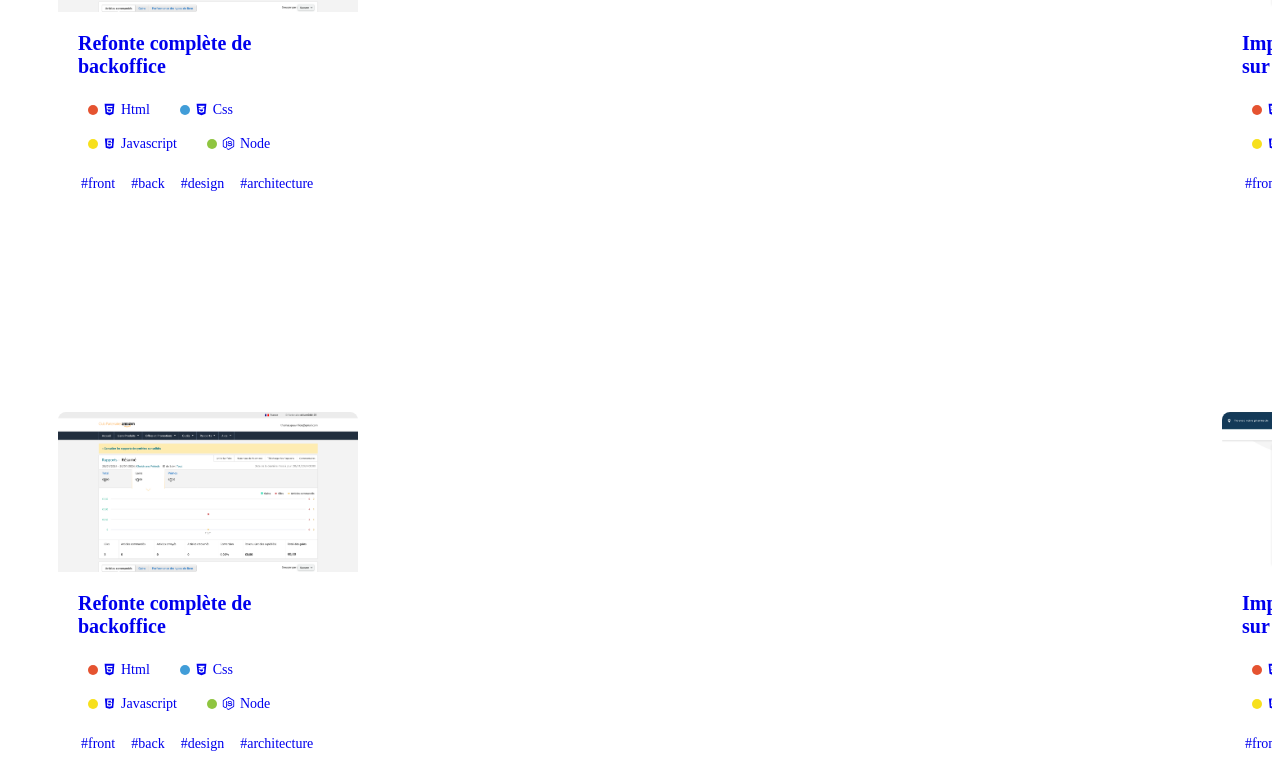
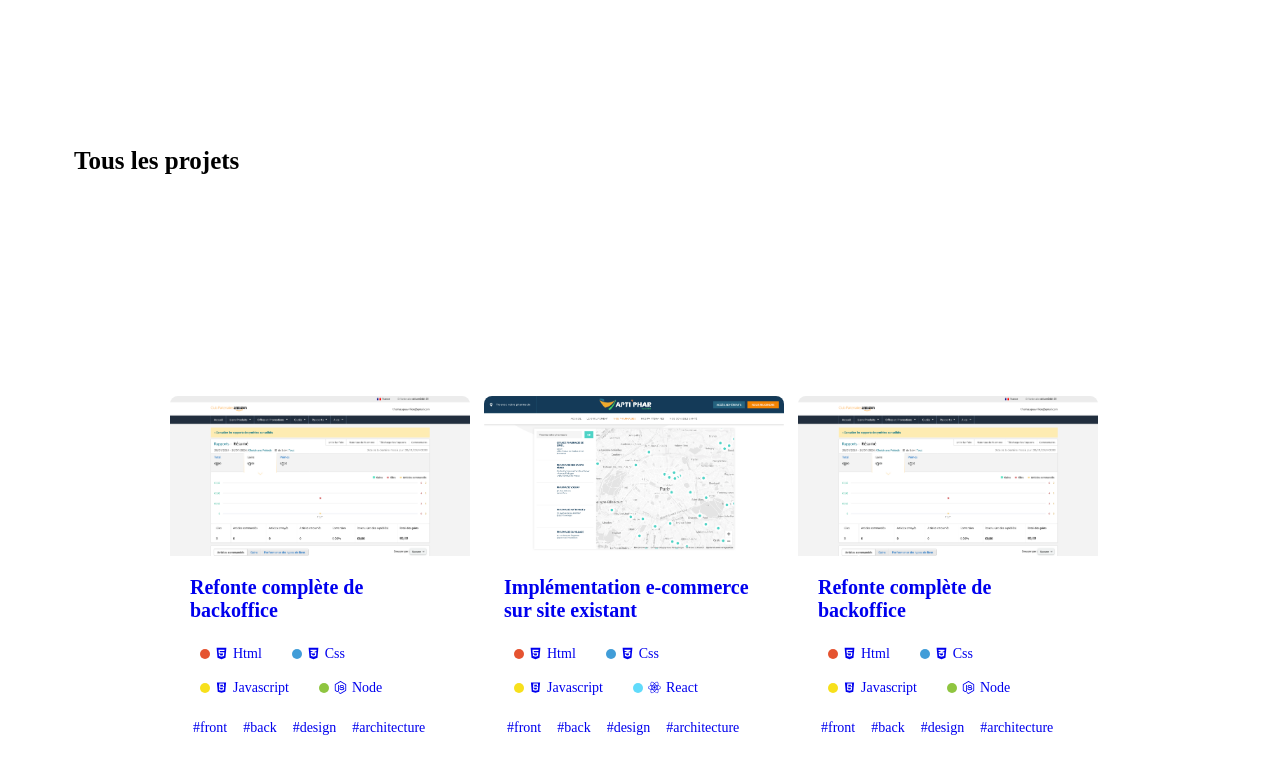
Before and after one commit to gouvrillon/site_perso, a Next.js app: page /Home/Home in a window 1280 px wide. Shown: the part 298-1060 px from the top of the page. Built offline with nearby package versions, Linux system fonts and the light colour scheme.

Commit message:
feat : finalize carousel

```diff
--- /dev/null
+++ b/components/Carousel/Carousel.css
@@ -0,0 +1,45 @@
+.Carousel {
+  width: 100%;
+  display: flex;
+}
+
+.Carousel__container {
+  margin: 0px auto 0px auto;
+  width: 1260px;
+}
+
+@media screen and (max-width: 1420px) {
+  .Carousel__container {
+    width: 940px;
+  }
+}
+
+@media screen and (max-width: 1100px) {
+  .Carousel__container {
+    width: 620px;
+  }
+}
+
+@media screen and (max-width: 780px) {
+  .Carousel__container {
+    width: 310px;
+  }
+}
+
+.CarouselArrow::before {
+  color: var(--color-violet);
+  font-size: 70px;
+  opacity: 1;
+}
+
+.CarouselArrow--darkMode::before {
+  color: var(--color-dark-white);
+}
+
+.CarouselArrow--prev {
+  left: -80px !important;
+}
+
+.CarouselArrow--next {
+  right: -15px !important;
+}
--- /dev/null
+++ b/components/Carousel/Carousel.jsx
@@ -0,0 +1,80 @@
+import React from "react";
+import Slider from "react-slick";
+import "slick-carousel/slick/slick.css";
+import "slick-carousel/slick/slick-theme.css";
+import { bool, arrayOf, node, string, func, object } from "prop-types";
+import "./Carousel.css";
+import classnames from "classnames";
+import isEqual from "lodash/isEqual";
+
+const CarouselArrow = ({ className, style, onClick, darkMode, type }) => {
+  return (
+    <div
+      className={classnames(`${className} CarouselArrow`, {
+        "CarouselArrow--darkMode": darkMode,
+        "CarouselArrow--prev": isEqual(type, "PREV"),
+        "CarouselArrow--next": isEqual(type, "NEXT"),
+      })}
+      style={{
+        ...style,
+        zIndex: "1",
+        ...(isEqual(type, "PREV") && { left: "50px" }),
+        ...(isEqual(type, "NEXT") && { right: "100px" }),
+      }}
+      onClick={onClick}
+    />
+  );
+};
+
+CarouselArrow.propTypes = {
+  type: string.isRequired,
+  darkMode: bool,
+  className: string,
+  style: object,
+  onClick: func,
+};
+
+const Carousel = ({ darkMode, slides }) => {
+  var settings = {
+    infinite: true,
+    autoplay: false,
+    slidesToShow: 4,
+    slidesToScroll: 4,
+    prevArrow: <CarouselArrow darkMode={darkMode} type="PREV" />,
+    nextArrow: <CarouselArrow darkMode={darkMode} type="NEXT" />,
+    responsive: [
+      {
+        breakpoint: 1420,
+        settings: {
+          slidesToShow: 3,
+        },
+      },
+      {
+        breakpoint: 1100,
+        settings: {
+          slidesToShow: 2,
+        },
+      },
+      {
+        breakpoint: 780,
+        settings: {
+          slidesToShow: 1,
+        },
+      },
+    ],
+  };
+  return (
+    <div className="Carousel">
+      <div className="Carousel__container">
+        <Slider {...settings}>{slides}</Slider>
+      </div>
+    </div>
+  );
+};
+
+Carousel.propTypes = {
+  slides: arrayOf(node).isRequired,
+  darkMode: bool,
+};
+
+export default Carousel;
--- a/components/SectionProjects/SectionProjects.jsx
+++ b/components/SectionProjects/SectionProjects.jsx
@@ -1,68 +1,31 @@
 import React from "react";
-import Slider from "react-slick";
-import "slick-carousel/slick/slick.css";
-import "slick-carousel/slick/slick-theme.css";
-import SectionProjectsSlide from "../SectionProjectsSlide/SectionProjectsSlide.jsx";
-// import SectionProjectsArrow from "../SectionProjectsArrow/SectionProjectsArrow.jsx";
-import Section from "../../components/Section/Section.jsx";
-import { bool, arrayOf, object } from "prop-types";
+import { object, bool, arrayOf } from "prop-types";
+import Section from "../Section/Section.jsx";
+import Carousel from "../Carousel/Carousel.jsx";
+import SlideProject from "../SlideProject/SlideProject.jsx";
 
-const SectionProjects = ({ darkMode, reversed, projects }) => {
-  var settings = {
-    infinite: true,
-    autoplay: false,
-    slidesToShow: 1,
-    slidesToScroll: 1,
-    // prevArrow: <SectionProjectsArrow darkMode={darkMode} type="PREV" />,
-    // nextArrow: <SectionProjectsArrow darkMode={darkMode} type="NEXT" />,
-    centerMode: true,
-    // responsive: [
-    //   {
-    //     breakpoint: 1280,
-    //     settings: {
-    //       slidesToShow: 4,
-    //     },
-    //   },
-    //   {
-    //     breakpoint: 1020,
-    //     settings: {
-    //       slidesToShow: 3,
-    //     },
-    //   },
-    //   {
-    //     breakpoint: 760,
-    //     settings: {
-    //       slidesToShow: 2,
-    //     },
-    //   },
-    //   {
-    //     breakpoint: 520,
-    //     settings: {
-    //       slidesToShow: 1,
-    //     },
-    //   },
-    // ],
-  };
+const SectionProjects = ({ projects, reversed, darkMode }) => {
   return (
-    <Section darkMode={darkMode} reversed={reversed}>
-      <Slider {...settings}>
-        {projects.map((project, index) => (
-          <SectionProjectsSlide
+    <Section reversed={reversed} darkMode={darkMode}>
+      <Carousel
+        darkMode={darkMode}
+        slides={projects.map((project, index) => (
+          <SlideProject
             key={index}
             project={project}
             darkMode={darkMode}
             reversed={reversed}
           />
         ))}
-      </Slider>
+      />
     </Section>
   );
 };
 
 SectionProjects.propTypes = {
   projects: arrayOf(object).isRequired,
+  reversed: bool,
   darkMode: bool,
-  reversed: bool,
 };
 
 export default SectionProjects;
--- a/components/SectionProjectsSlide/SectionProjectsSlide.css
+++ b/components/SlideProject/SlideProject.css
@@ -1,4 +1,4 @@
-.SectionProjectsSlide {
+.SlideProject {
   width: 300px;
   display: flex;
   flex-direction: column;
@@ -9,31 +9,30 @@
   position: relative;
 }
 
-.SectionProjectsSlide:hover {
-  .SectionProjectsSlide__filter {
+.SlideProject:hover {
+  .SlideProject__filter {
     opacity: 0.3;
   }
-  .SectionProjectsSlide__label {
+  .SlideProject__label {
     opacity: 1;
   }
 }
 
-.SectionProjectsSlide--reversed {
+.SlideProject--reversed {
   background: var(--color-white);
 }
 
-.SectionProjectsSlide--darkMode {
+.SlideProject--darkMode {
   background: var(--color-dark-grey);
 }
 
-.SectionProjectsSlide--darkMode--reversed {
+.SlideProject--darkMode--reversed {
   background: var(--color-dark-black);
 }
 
-.SectionProjectsSlide__image {
+.SlideProject__image {
   width: 100%;
   height: 160px;
-  background: var(--color-violet);
   background-size: cover;
   border-top-right-radius: 8px;
   border-top-left-radius: 8px;
@@ -42,12 +41,12 @@
   border-right: solid 1px var(--color-grey);
 }
 
-.SectionProjectsSlide__image--darkMode {
+.SlideProject__image--darkMode {
   border-left: solid 1px var(--color-dark-grey);
   border-right: solid 1px var(--color-dark-grey);
 }
 
-.SectionProjectsSlide__filter {
+.SlideProject__filter {
   position: absolute;
   width: 100%;
   height: 160px;
@@ -57,7 +56,11 @@
   opacity: 0;
 }
 
-.SectionProjectsSlide__label {
+.SlideProject__filter--darkMode {
+  background: var(--color-dark-violet);
+}
+
+.SlideProject__label {
   position: absolute;
   left: 50%;
   top: 70px;
@@ -65,22 +68,22 @@
   opacity: 0;
 }
 
-.SectionProjectsSlide__filter--darkMode {
-  background: var(--color-dark-violet);
+.SlideProject__title {
+  margin: 0px 20px 20px 20px;
+  display: -webkit-box;
+  -webkit-line-clamp: 2;
+  -webkit-box-orient: vertical;
+  overflow: hidden;
 }
 
-.SectionProjectsSlide__title {
-  margin: 0px 20px 20px 20px;
-}
-
-.SectionProjectsSlide__technos {
+.SlideProject__technos {
   display: flex;
   flex-wrap: wrap;
   margin: 0px 20px 20px 20px;
   gap: 10px;
 }
 
-.SectionProjectsSlide__tags {
+.SlideProject__tags {
   display: flex;
   flex-wrap: wrap;
   margin: 0px 20px 20px 20px;
--- a/components/SectionProjectsSlide/SectionProjectsSlide.jsx
+++ b/components/SlideProject/SlideProject.jsx
@@ -1,6 +1,6 @@
 import React from "react";
 import { object, bool } from "prop-types";
-import "./SectionProjectsSlide.css";
+import "./SlideProject.css";
 import Label from "../Label/Label.jsx";
 import classnames from "classnames";
 import get from "lodash/get";
@@ -8,38 +8,38 @@ import Techno from "../Techno/Techno.jsx";
 import Tag from "../Tag/Tag.jsx";
 import Title3 from "../Title3/Title3.jsx";
 
-const SectionProjectsSlide = ({ project, darkMode, reversed }) => {
+const SlideProject = ({ project, darkMode, reversed }) => {
   return (
     <a
       href={get(project, "href", "")}
-      className={classnames("SectionProjectsSlide", {
-        "SectionProjectsSlide--reversed": !darkMode && reversed,
-        "SectionProjectsSlide--darkMode": darkMode && !reversed,
-        "SectionProjectsSlide--darkMode--reversed": darkMode && reversed,
+      className={classnames("SlideProject", {
+        "SlideProject--reversed": !darkMode && reversed,
+        "SlideProject--darkMode": darkMode && !reversed,
+        "SlideProject--darkMode--reversed": darkMode && reversed,
       })}
     >
       <div
-        className={classnames("SectionProjectsSlide__image", {
-          "SectionProjectsSlide__image--darkMode": darkMode,
+        className={classnames("SlideProject__image", {
+          "SlideProject__image--darkMode": darkMode,
         })}
         style={{ backgroundImage: `url(${get(project, "image", "")})` }}
       />
       <div
-        className={classnames("SectionProjectsSlide__filter ", {
-          "SectionProjectsSlide__filter--darkMode": darkMode,
+        className={classnames("SlideProject__filter ", {
+          "SlideProject__filter--darkMode": darkMode,
         })}
       />
       <Label
         label="Voir le projet"
         darkMode={darkMode}
-        className="SectionProjectsSlide__label"
+        className="SlideProject__label"
       />
       <Title3
-        className="SectionProjectsSlide__title"
+        className="SlideProject__title"
         text={get(project, "title", "")}
         darkMode={darkMode}
       />
-      <div className="SectionProjectsSlide__technos">
+      <div className="SlideProject__technos">
         {get(project, "technos", []).map((techno, index) => (
           <Techno
             key={index}
@@ -49,7 +49,7 @@ const SectionProjectsSlide = ({ project, darkMode, reversed }) => {
           />
         ))}
       </div>
-      <div className="SectionProjectsSlide__tags">
+      <div className="SlideProject__tags">
         {get(project, "tags", []).map((tag, index) => (
           <Tag key={index} label={tag} darkMode={darkMode} />
         ))}
@@ -58,10 +58,10 @@ const SectionProjectsSlide = ({ project, darkMode, reversed }) => {
   );
 };
 
-SectionProjectsSlide.propTypes = {
+SlideProject.propTypes = {
   project: object.isRequired,
   darkMode: bool,
   reversed: bool,
 };
 
-export default SectionProjectsSlide;
+export default SlideProject;
--- a/components/Title1/Title1.css
+++ b/components/Title1/Title1.css
@@ -1,6 +1,6 @@
 .Title1 {
   font-size: 30px;
-  font-weight: 800;
+  font-weight: 600;
   color: var(--color-black);
 }
 
--- a/pages/Home/Home.jsx
+++ b/pages/Home/Home.jsx
@@ -46,13 +46,13 @@ const Home = () => {
   return (
     <div className={classnames("Home", { "Home--darkMode": darkMode })}>
       <Header darkMode={darkMode} setDarkMode={setDarkMode} />
-      {/* <SectionTitle level={1} darkMode={darkMode} text="Homepage" />
+      <SectionTitle level={1} darkMode={darkMode} text="Homepage" />
       <SectionTitle
         level={2}
         darkMode={darkMode}
         text="Tous les projets"
         reversed={true}
-      /> */}
+      />
       <SectionProjects darkMode={darkMode} projects={HOME_CONST_PROJECTS} />
       <SectionProjects
         darkMode={darkMode}
```
Also changed, not shown: components/SectionProjectsArrow/SectionProjectsArrow.css (deleted, +0 -9 lines), components/SectionProjectsArrow/SectionProjectsArrow.jsx (deleted, +0 -38 lines).
